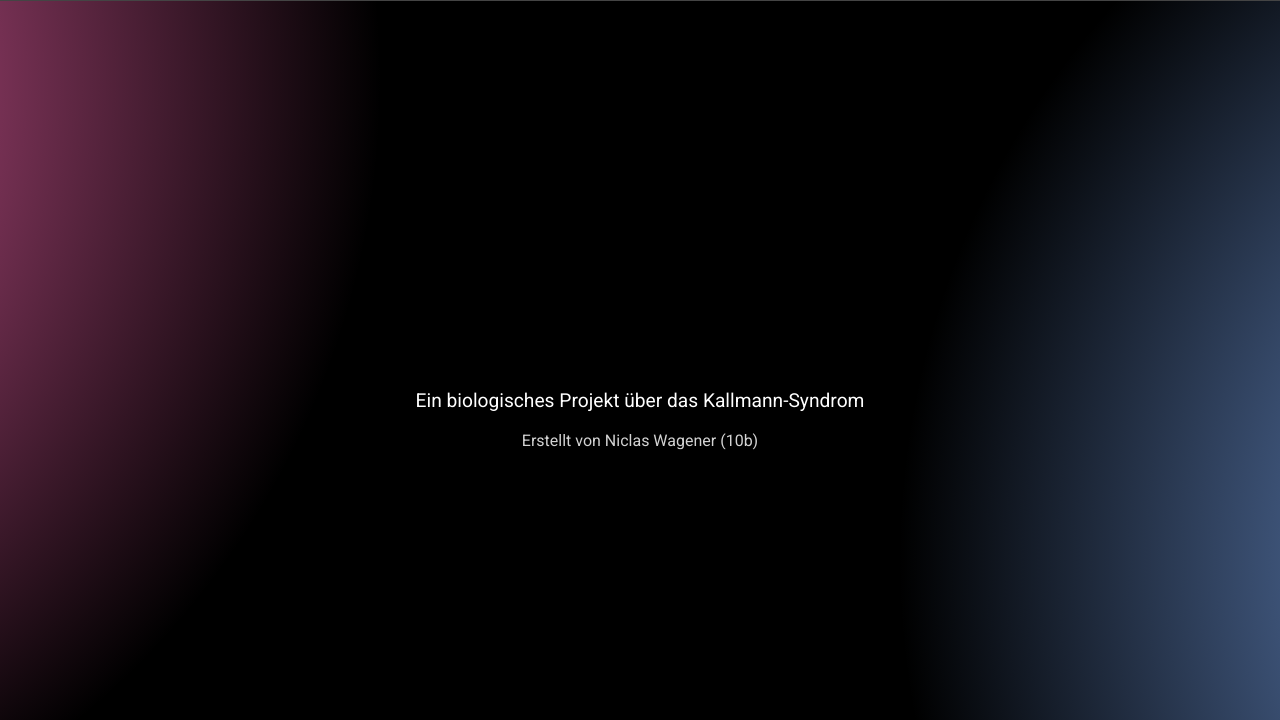
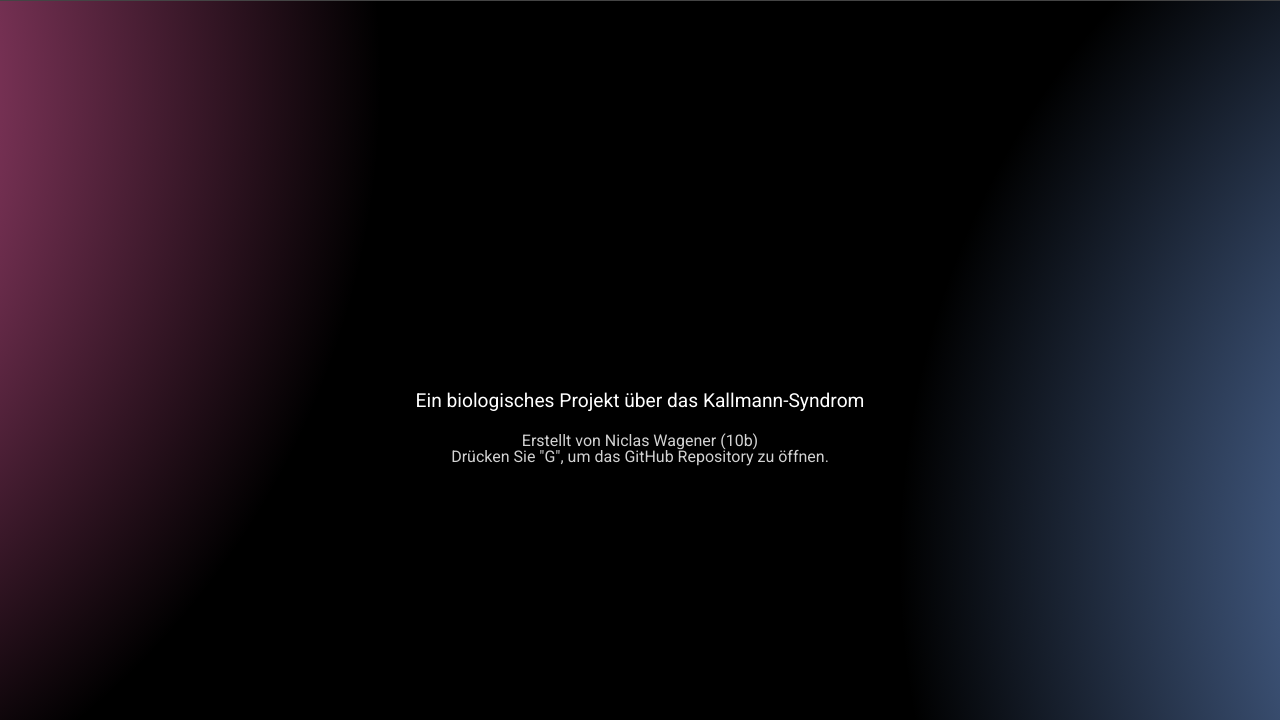
Before and after one commit to PermanentlyBanned/projekt-kallmann-syndrom, a plain HTML site: page index.html in a window 1280 px wide. Shown: the part 80-800 px from the top of the page. Drawn offline with nearby package versions, Linux system fonts and the light colour scheme.

Commit message:
Updated styles.css and index.html

```diff
--- a/index.html
+++ b/index.html
@@ -12,6 +12,9 @@
     <div id="title">Kallmann <span>Syndrom</span></div>
     <div id="subtitle">Ein biologisches Projekt über das Kallmann-Syndrom</div>
     <div id="author">Erstellt von Niclas Wagener (10b)</div>
+    <div id="repo-link">
+        <p>Drücken Sie "G", um das <a href="https://github.com/PermanentlyBanned/projekt-kallmann-syndrom" target="_blank">GitHub Repository</a> zu öffnen.</p>
+    </div>
     <div class="section"></div>
     <div class="section crisis-section">
         <div class="problem-statement">
@@ -259,12 +262,17 @@
     </div>
 
     <div class="section"></div>
-    <footer>
-    </footer>
     <script src="https://cdn.jsdelivr.net/npm/chart.js"></script>
     <script src="https://cdnjs.cloudflare.com/ajax/libs/three.js/0.153.0/three.min.js"></script>
     <script src="https://cdn.jsdelivr.net/npm/three@0.153.0/examples/js/loaders/GLTFLoader.js"></script>
     <script src="https://cdnjs.cloudflare.com/ajax/libs/gsap/3.12.2/gsap.min.js"></script>
     <script src="script.js"></script> <!-- Link external JavaScript -->
+    <script>
+        document.addEventListener('keydown', (event) => {
+            if (event.key === 'G' || event.key === 'g') {
+                window.open('https://github.com/PermanentlyBanned/projekt-kallmann-syndrom', '_blank');
+            }
+        });
+    </script>
 </body>
 </html>
--- a/styles.css
+++ b/styles.css
@@ -106,6 +106,31 @@ header {
     opacity: 0; /* Start invisible */
     animation: fadeIn 3s ease forwards;
     animation-delay: 3s; /* Wait for the subtitle animation to finish */
+}
+
+/* GitHub repository link styling */
+#repo-link {
+    font-size: 1rem;
+    color: lightgrey;
+    font-family: 'Roboto', sans-serif; /* Use Roboto font */
+    text-align: center;
+    position: absolute;
+    top: 67%; /* Reduced spacing below the author */
+    left: 50%;
+    transform: translate(-50%, -50%);
+    opacity: 0; /* Start invisible */
+    animation: fadeIn 3.5s ease forwards;
+    animation-delay: 3.5s; /* Wait for the author animation to finish */
+}
+
+#repo-link a {
+    color: lightgrey;
+    text-decoration: none;
+    cursor: pointer; /* Ensure the link is clickable */
+}
+
+#repo-link a:hover {
+    text-decoration: underline;
 }
 
 /* Rising animation for the title */
```
